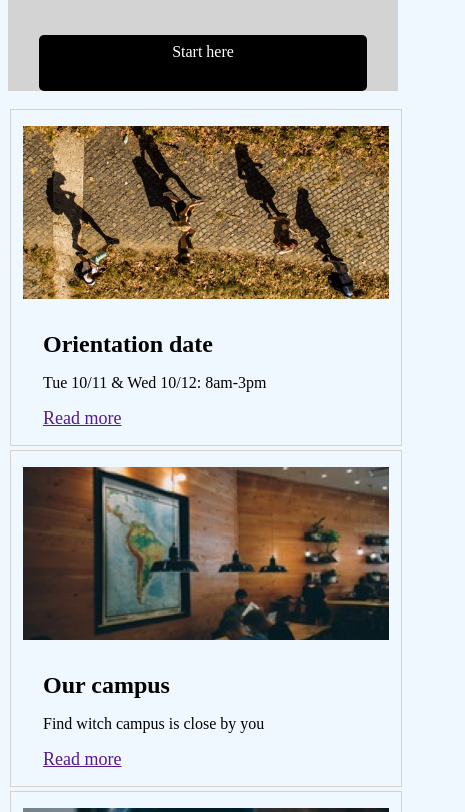
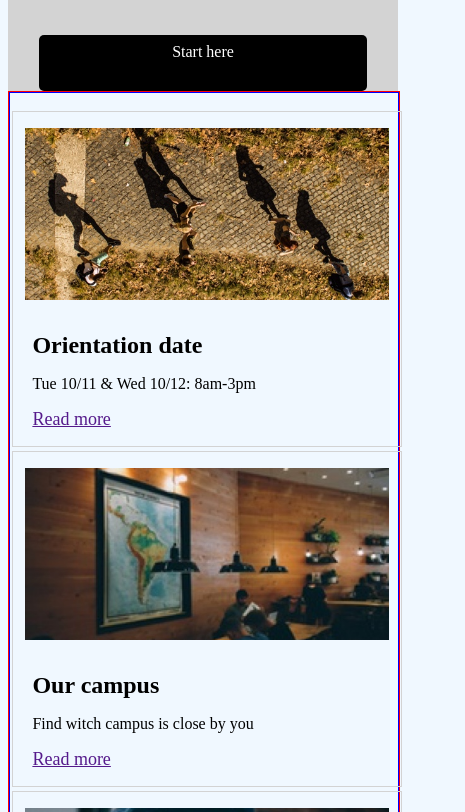
Before and after one commit to francorg89/Testing, a plain HTML site: page index.html in a window 390 px wide. Shown: the part 652-1464 px from the top of the page, 465 px wide, since content can reach past the window. Drawn offline with Linux system fonts and the light colour scheme.

Commit message:
Correct the oversize of screen  for mobile version

```diff
--- a/css/style.css
+++ b/css/style.css
@@ -301,6 +301,8 @@ footer{
 /* mobile page styles*/
 @media only screen and (max-width: 650px) {
 
+
+
     body{
         width: 100%
     }
@@ -386,12 +388,17 @@ footer{
      }
 
      /*  info section*/
+     .info{
+        border: red solid 1px;
+     }
+
      section.info .leftside {
         display: none;
      }
 
      .info .righside{
         width: 100%;
+        border: blue solid 1px;
 
      }
 
@@ -409,8 +416,8 @@ footer{
      }
 
      .info .letters{
-        width: 100%;
-        padding: 16px 32px;
+        width: 90%;
+        padding: 16px 5%;
 
 
      }
```
Also changed, not shown: index.html (+1 -1 lines).
